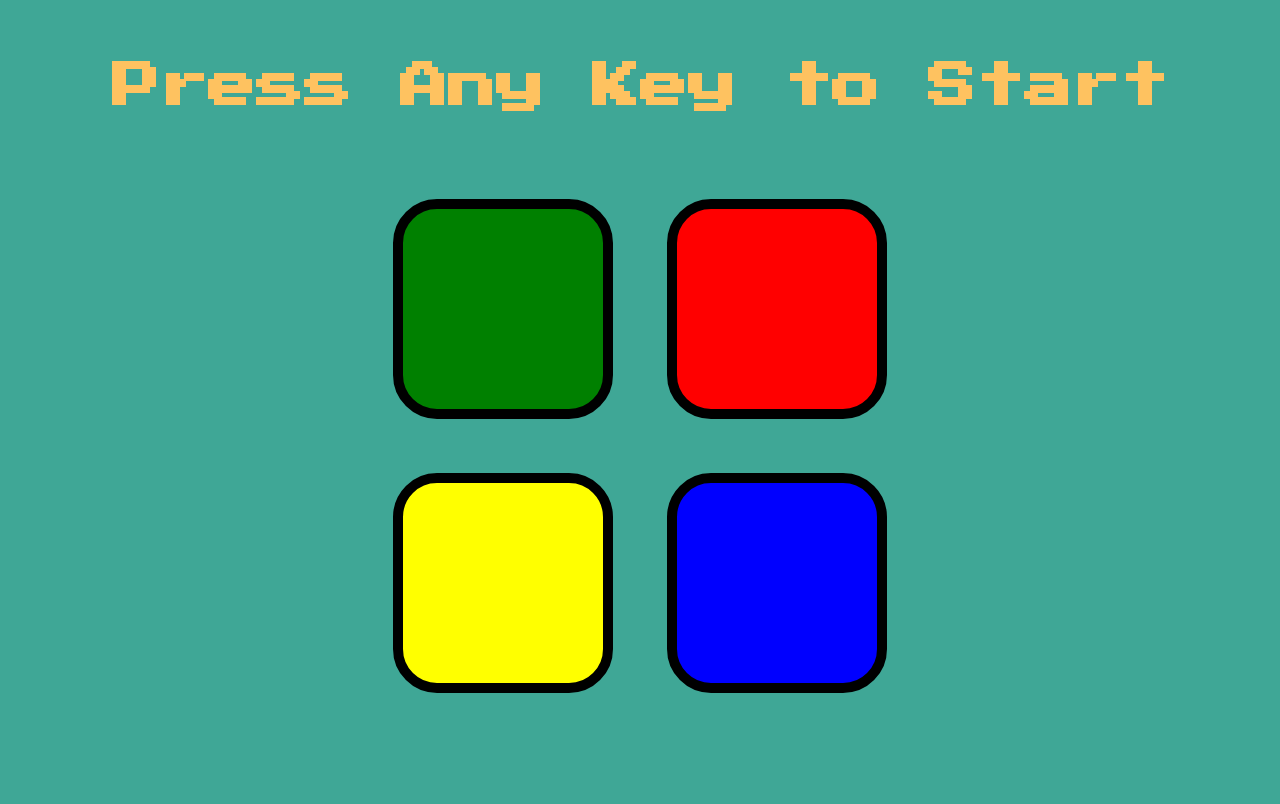
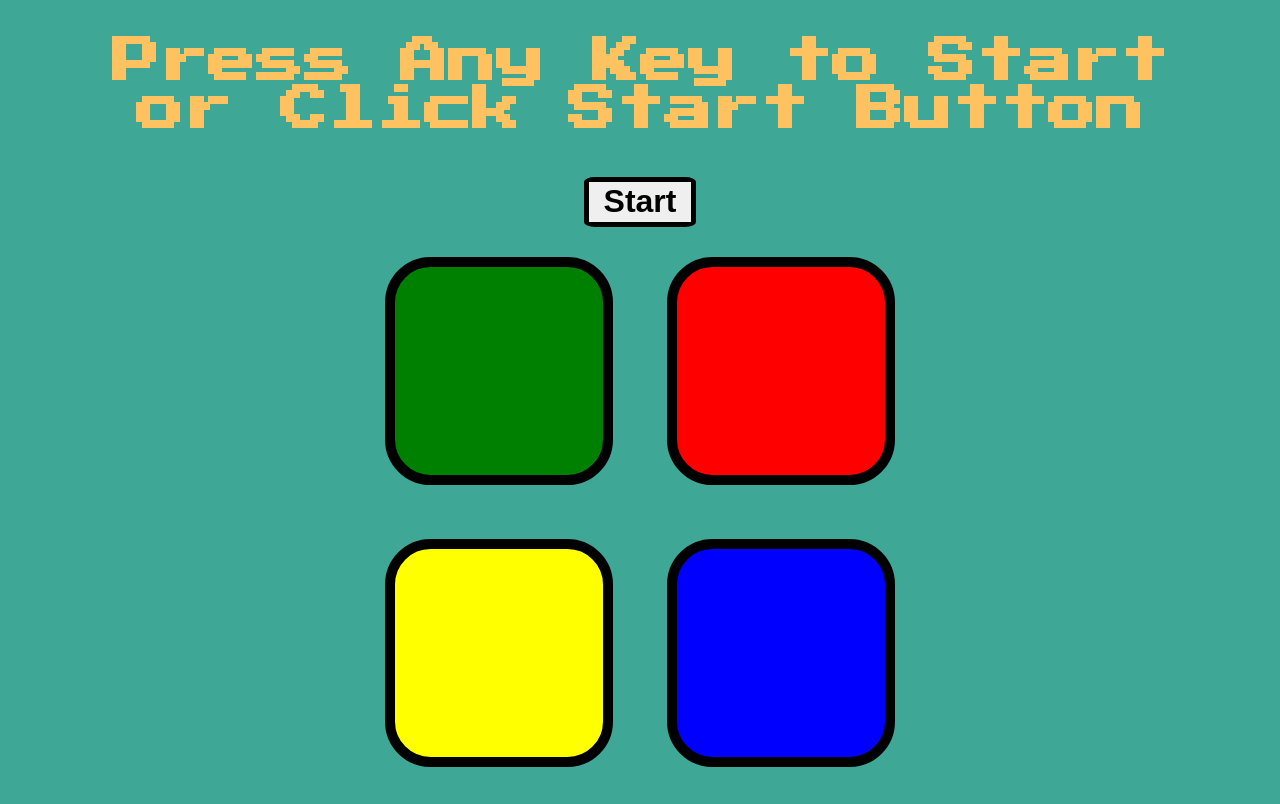
Before and after one commit to DaneCode/simonGameJS, a plain HTML site: page index.html in a window 1280 px wide. Drawn offline with nearby package versions, Linux system fonts and the light colour scheme.

Commit message:
Added Start Button

```diff
--- a/game.js
+++ b/game.js
@@ -4,6 +4,14 @@ var level = 1;
 var running = false;
 const buttonColors = ["red", "blue", "green", "yellow"];
 
+$("button[name='start']").on("click", function() {
+  if (running == false) {
+    $("body").removeClass("game-over");
+    nextSequence(buttonColors);
+    $("h1").text("Level 1")
+    running = true;
+  };
+});
 
 $("body").on("keypress", function() {
   if (running == false) {
--- a/index.html
+++ b/index.html
@@ -9,7 +9,8 @@
 </head>
 
 <body>
-  <h1 id="level-title">Press Any Key to Start</h1>
+  <h1 id="level-title">Press Any Key to Start or Click Start Button</h1>
+  <button type="button" class="start" name="start">Start</button>
   <div class="container">
     <div class="row">
 
--- a/styles.css
+++ b/styles.css
@@ -6,7 +6,7 @@ body {
 #level-title {
   font-family: 'Press Start 2P', cursive;
   font-size: 3rem;
-  margin:  5%;
+  margin:  3%;
   color: #FEC260;
 }
 
@@ -16,12 +16,21 @@ body {
   margin: auto;
 
 }
-
+.start {
+  margin: 5px;
+  display: inline-block;
+  height: 50px;
+  width: 7rem;
+  border: 5px solid black;
+  border-radius: 10%;
+  font-weight: bold;
+  font-size: 2rem;
+}
 .btn {
   margin: 25px;
   display: inline-block;
-  height: 200px;
-  width: 200px;
+  height: 13rem;
+  width: 13rem;
   border: 10px solid black;
   border-radius: 20%;
 }
```
